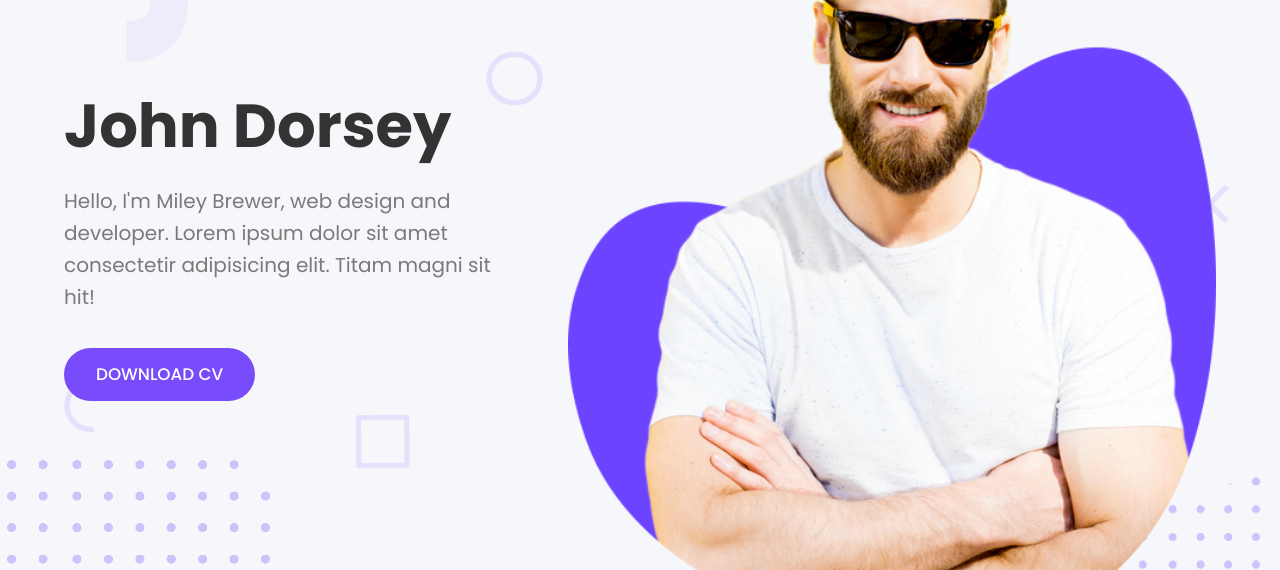
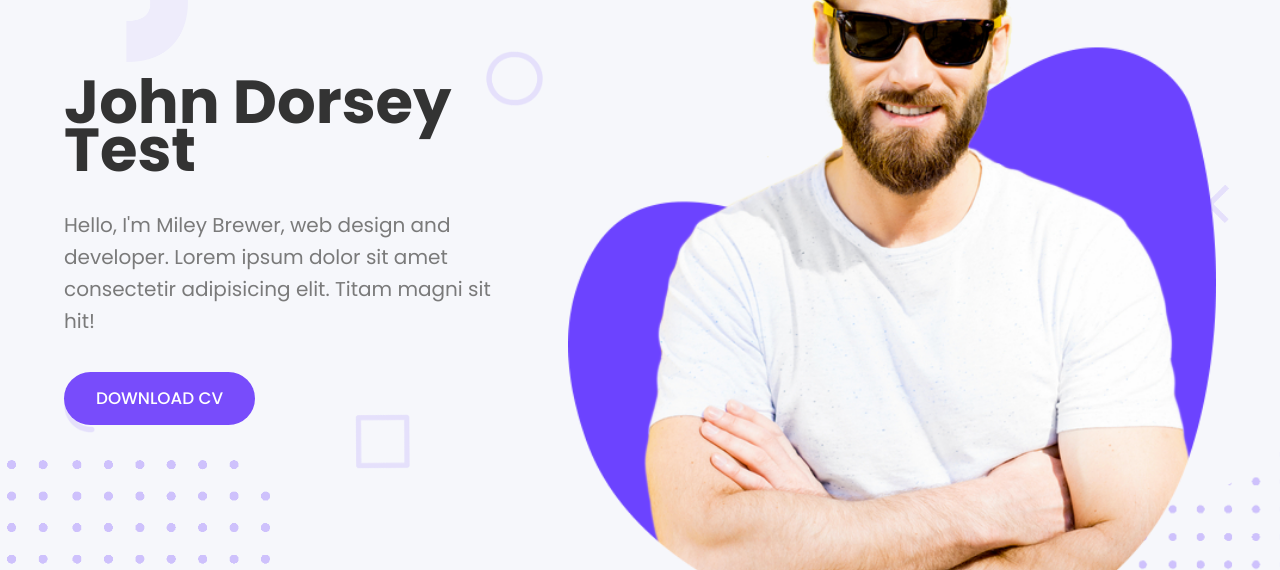
Before and after one commit to kuhc/static-portfolio, a plain HTML site: page index.html in a window 1280 px wide. Shown: the part 230-800 px from the top of the page. Drawn offline with nearby package versions, Linux system fonts and the light colour scheme.

Commit message:
change name

```diff
--- a/index.html
+++ b/index.html
@@ -63,7 +63,7 @@
             <div class="header-content">
                 <div class="container grid-2">
                     <div class="column-1">
-                        <h1 class="header-title">John Dorsey</h1>
+                        <h1 class="header-title">John Dorsey Test</h1>
                         <p class="text">
                             Hello, I'm Miley Brewer, web design and developer. Lorem ipsum
                             dolor sit amet consectetir adipisicing elit. Titam magni sit
```
